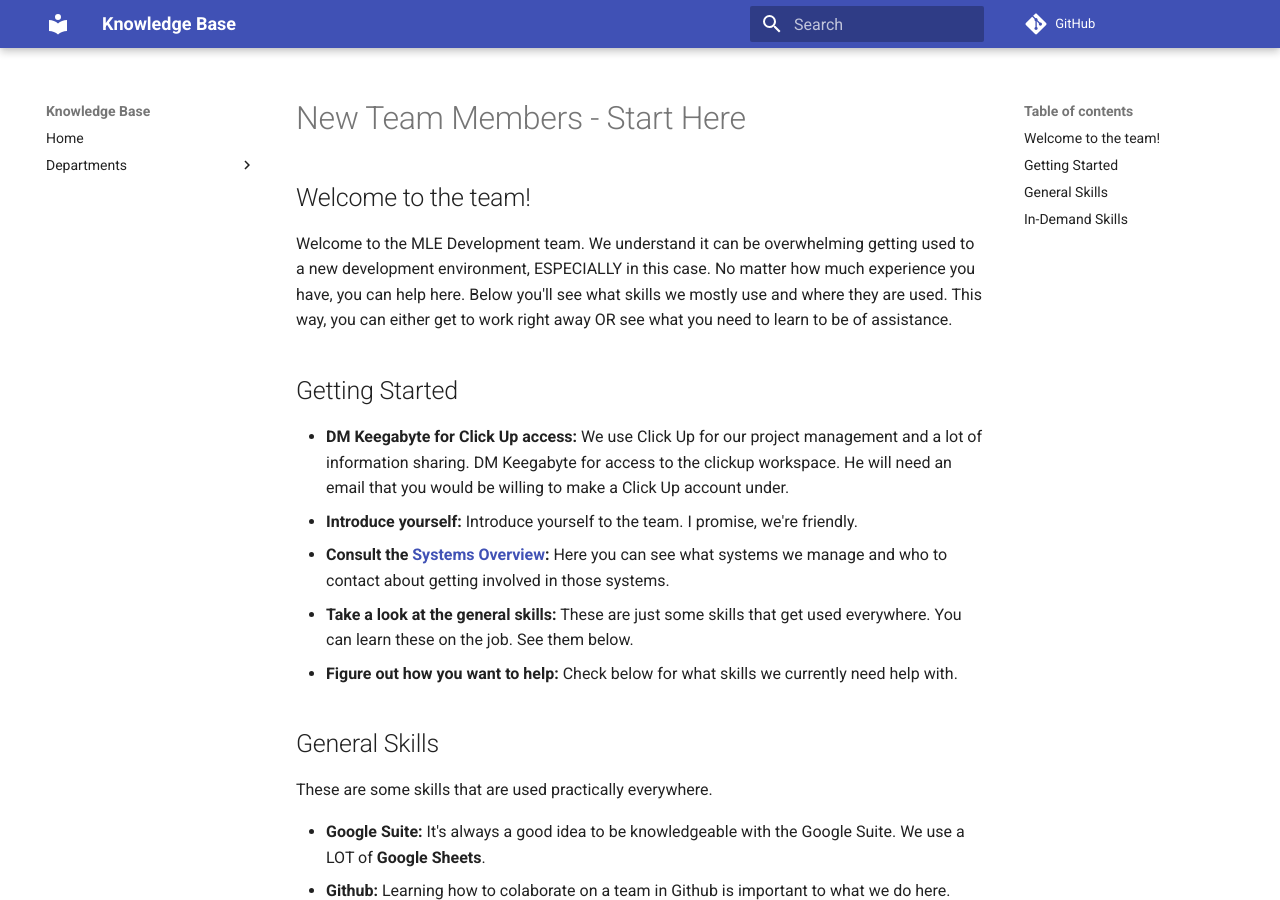
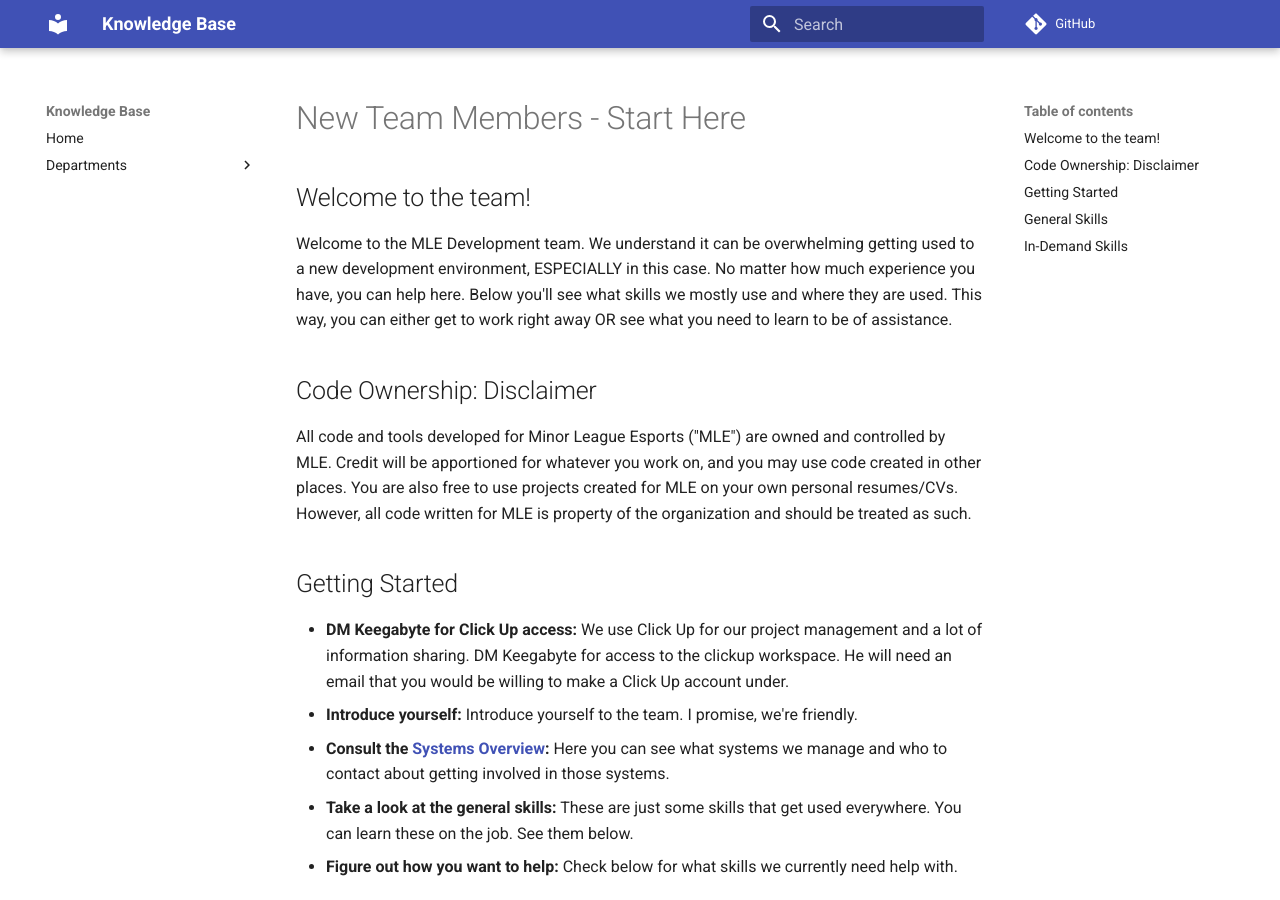
Before and after one commit to Minor-League-Esports/knowledgeBase, an MkDocs documentation site: the page built from docs/departments/new-team-members.md, in a window 1280 px wide and 900 px high. Built offline with MkDocs 1.6.1 and Material for MkDocs 9.7.7, drawn with Linux system fonts in a browser that asks for light colours; comment, search, counter and statistics services are not loaded.

Commit message:
Add code ownership disclaimer to new team members guide
Added a disclaimer about code ownership and usage rights for MLE projects.

```diff
--- a/docs/departments/new-team-members.md
+++ b/docs/departments/new-team-members.md
@@ -3,6 +3,9 @@
 ## Welcome to the team!
 Welcome to the MLE Development team. We understand it can be overwhelming getting used to a new development environment, ESPECIALLY in this case. No matter how much experience you have, you can help here. Below you'll see what skills we mostly use and where they are used. This way,
 you can either get to work right away OR see what you need to learn to be of assistance.
+
+## Code Ownership: Disclaimer
+All code and tools developed for Minor League Esports ("MLE") are owned and controlled by MLE. Credit will be apportioned for whatever you work on, and you may use code created in other places. You are also free to use projects created for MLE on your own personal resumes/CVs. However, all code written for MLE is property of the organization and should be treated as such.
 
 ## Getting Started
 - **DM Keegabyte for Click Up access:** We use Click Up for our project management and a lot of information sharing. DM Keegabyte for access to the clickup workspace. He will need an email that you would be willing to make a Click Up account under.
```
